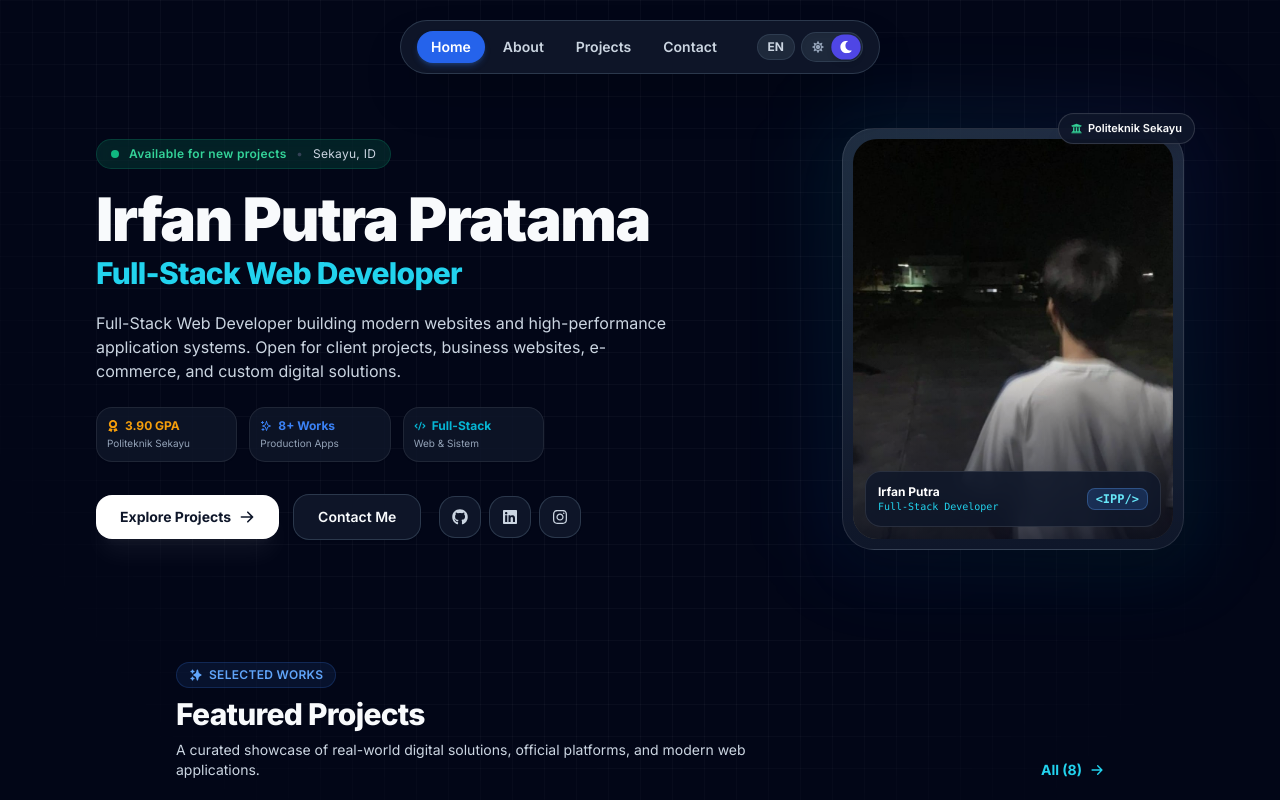
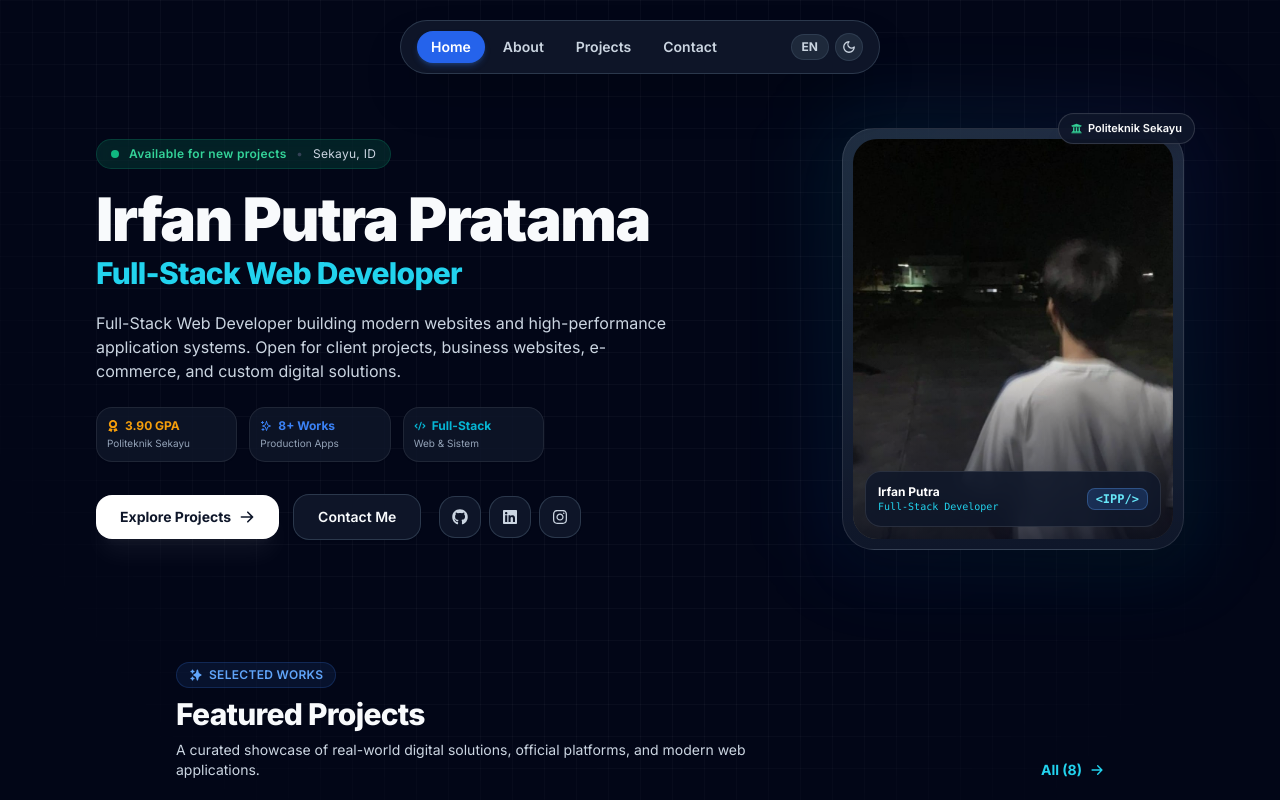
Before and after one commit to irfannn27/irfan-portofolio, a React (Vite) app: page / in a window 1280 px wide. Shown: the top 800 px of the page. Built offline with nearby package versions, Linux system fonts and the light colour scheme.

Commit message:
feat(ui-ux-pro): replace generic AI theme pill with bespoke Lucide outline crescent moon

```diff
--- a/src/components/Navbar.tsx
+++ b/src/components/Navbar.tsx
@@ -2,7 +2,8 @@ import { motion, AnimatePresence } from "framer-motion";
 import { Link, useLocation } from "react-router-dom";
 import React, { useEffect, useRef, useState } from "react";
 import gsap from "gsap";
-import { FaSun, FaMoon, FaComments, FaInstagram, FaGithub, FaLinkedin } from "react-icons/fa";
+import { FaComments, FaInstagram, FaGithub, FaLinkedin } from "react-icons/fa";
+import { LuMoon, LuSun } from "react-icons/lu";
 import {
   HiHome,
   HiUser,
@@ -111,31 +112,21 @@ const Navbar: React.FC = () => {
               <span>{language === "en" ? "EN" : "ID"}</span>
             </button>
 
-            {/* Theme Dual Pill Switch */}
-            <button
+                        {/* Minimalist Theme Toggle (Lucide Moon / Sun) */}
+            <motion.button
+              whileTap={{ scale: 0.9, rotate: 15 }}
               onClick={toggleTheme}
               type="button"
               aria-label="Toggle theme"
-              className="relative flex items-center bg-slate-200/90 dark:bg-slate-800 p-0.5 rounded-full border border-slate-300 dark:border-slate-700 shadow-inner cursor-pointer transition-colors duration-200 select-none active:scale-95"
+              className="p-1.5 rounded-full bg-slate-100 dark:bg-slate-800 text-slate-700 dark:text-slate-200 border border-slate-200 dark:border-slate-700/80 hover:text-blue-500 dark:hover:text-cyan-400 transition-colors shadow-sm cursor-pointer"
               title={theme === 'dark' ? "Mode Gelap aktif (klik untuk Terang)" : "Mode Terang aktif (klik untuk Gelap)"}
             >
-              <div
-                className={`flex items-center justify-center w-7 h-6 rounded-full text-xs transition-all duration-300 ${theme === 'light'
-                    ? "bg-amber-400 text-slate-900 shadow-md font-bold scale-105"
-                    : "text-slate-400 hover:text-slate-600 dark:text-slate-500"
-                  }`}
-              >
-                <FaSun className="text-xs" />
-              </div>
-              <div
-                className={`flex items-center justify-center w-7 h-6 rounded-full text-xs transition-all duration-300 ${theme === 'dark'
-                    ? "bg-indigo-600 text-white shadow-md font-bold scale-105"
-                    : "text-slate-400 hover:text-slate-600 dark:text-slate-500"
-                  }`}
-              >
-                <FaMoon className="text-xs" />
-              </div>
-            </button>
+              {theme === "dark" ? (
+                <LuMoon className="text-sm stroke-[2.2]" />
+              ) : (
+                <LuSun className="text-sm stroke-[2.2]" />
+              )}
+            </motion.button>
           </div>
         </nav>
       </header>
@@ -159,15 +150,21 @@ const Navbar: React.FC = () => {
             {language === "en" ? "EN" : "ID"}
           </button>
 
-          {/* Quick Theme Toggle */}
-          <button
+          {/* Quick Theme Toggle (Lucide Moon / Sun) */}
+          <motion.button
+            whileTap={{ scale: 0.9, rotate: 15 }}
             onClick={toggleTheme}
             type="button"
-            className="p-1.5 rounded-full bg-slate-100 dark:bg-slate-900 text-slate-700 dark:text-amber-400 border border-slate-200 dark:border-slate-800 transition-all active:scale-95"
+            className="p-1.5 rounded-full bg-slate-100 dark:bg-slate-900 text-slate-700 dark:text-slate-200 border border-slate-200 dark:border-slate-800 transition-all active:scale-95"
             aria-label="Toggle theme"
+            title={theme === "dark" ? "Mode Gelap aktif (klik untuk Terang)" : "Mode Terang aktif (klik untuk Gelap)"}
           >
-            {theme === "dark" ? <FaSun className="text-xs text-amber-400" /> : <FaMoon className="text-xs text-indigo-600" />}
-          </button>
+            {theme === "dark" ? (
+              <LuMoon className="text-sm stroke-[2.2]" />
+            ) : (
+              <LuSun className="text-sm stroke-[2.2]" />
+            )}
+          </motion.button>
 
           {/* Clean Hamburger Button */}
           <button
```
